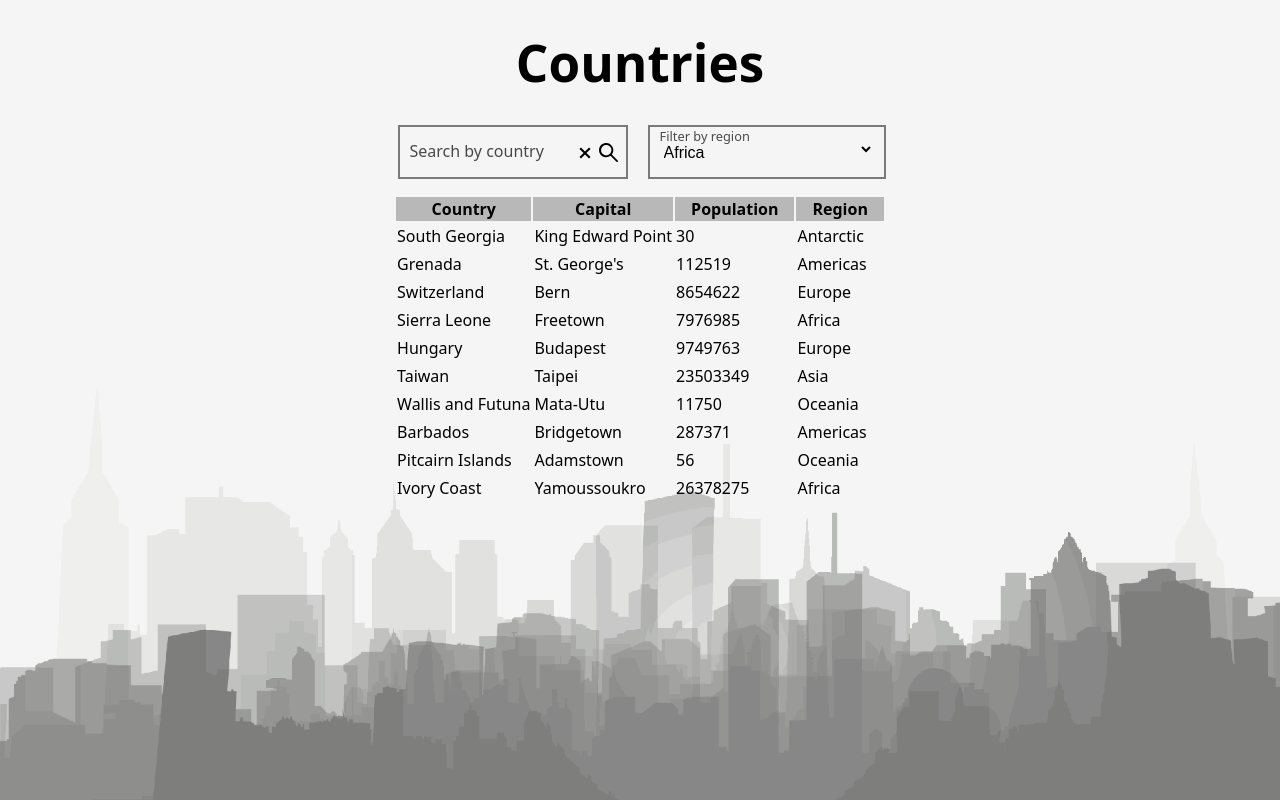
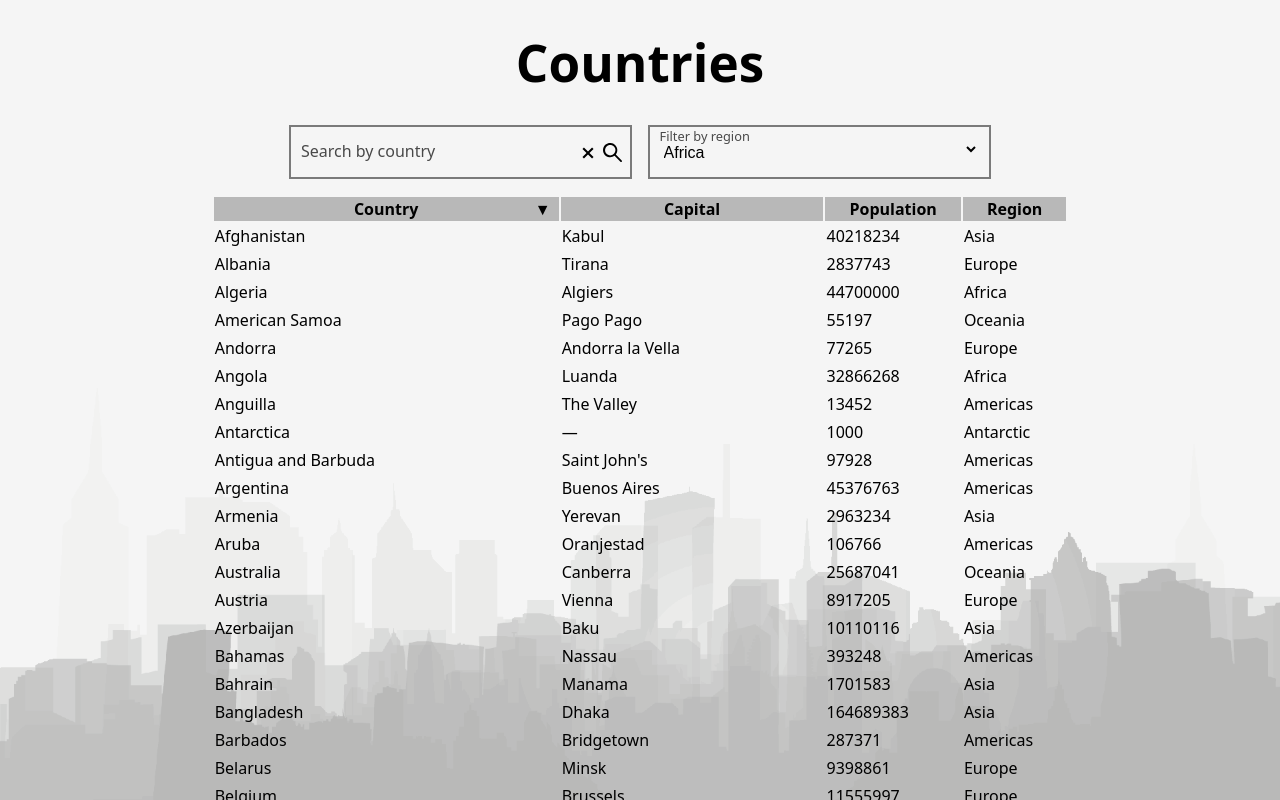
Before and after one commit to mrHoft/rs-react-app, a React (Vite) app: page / in a window 1280 px wide. Shown: the top 800 px of the page. Built offline with nearby package versions, Linux system fonts and the light colour scheme.

Commit message:
feat: sorting

```diff
--- a/src/api/types.ts
+++ b/src/api/types.ts
@@ -1,7 +1,7 @@
 export interface CountryInfo {
   altSpellings: string[];
   area: number;
-  capital: string[];
+  capital?: string[];
   capitalInfo: { latlng: number[] };
   car: { signs: string[]; side: 'left' | 'right' };
   continents: string[];
--- a/src/pages/home/country/country.tsx
+++ b/src/pages/home/country/country.tsx
@@ -4,7 +4,7 @@ export function CountryRow({ country }: { country: CountryInfo }) {
   return (
     <tr>
       <td>{country.name.common}</td>
-      <td>{country.capital.join(', ')}</td>
+      <td>{country.capital ? country.capital.join(', ') : '—'}</td>
       <td>{country.population}</td>
       <td>{country.region}</td>
     </tr>
--- a/src/pages/home/home.module.css
+++ b/src/pages/home/home.module.css
@@ -17,6 +17,15 @@
   background-color: var(--color30);
 }
 .table__header th {
-  padding: 0 1rem;
+  position: relative;
+  padding: 0 1.5rem;
   text-align: center;
+  cursor: pointer;
+  user-select: none;
 }
+
+.order {
+  position: absolute;
+  top: 0;
+  right: 0.5rem;
+}
--- a/src/pages/home/home.tsx
+++ b/src/pages/home/home.tsx
@@ -5,6 +5,8 @@ import Select from '~/ui/select/select';
 import { CountryRow } from './country/country';
 
 import styles from './home.module.css';
+
+type TSortingField = 'name' | 'population' | 'region' | 'capital' | null;
 
 function getCountryData() {
   return fetch('/countries.json')
@@ -14,10 +16,37 @@ function getCountryData() {
 
 export function PageHome() {
   const [countries, setCountries] = useState<CountryInfo[]>([]);
+  const [sorting, setSorting] = useState<{ field: TSortingField; order: number }>({ field: 'name', order: 1 });
+
+  const countriesSorted = countries.sort((a, b) => {
+    switch (sorting.field) {
+      case 'name':
+        return a.name.common > b.name.common ? sorting.order : -sorting.order;
+      case 'population':
+        return a.population > b.population ? sorting.order : -sorting.order;
+      case 'region':
+        return a.region > b.region ? sorting.order : -sorting.order;
+      case 'capital':
+        if (!a.capital || !b.capital) return 0;
+        return a.capital[0] > b.capital[0] ? sorting.order : -sorting.order;
+      default:
+        return 0;
+    }
+  });
 
   useEffect(() => {
     getCountryData().then(setCountries);
   }, []);
+
+  const getDirection = (field: string) => {
+    if (sorting.field === field) {
+      return <span className={styles.order}>{sorting.order === -1 ? '▲' : '▼'}</span>;
+    }
+    return null;
+  };
+
+  const handleSwitchSorting = (field: TSortingField) => () =>
+    setSorting(prev => ({ field, order: field === prev.field ? prev.order * -1 : prev.order }));
 
   return (
     <>
@@ -33,14 +62,14 @@ export function PageHome() {
       <table className={styles.table}>
         <thead className={styles.table__header}>
           <tr>
-            <th>Country</th>
-            <th>Capital</th>
-            <th>Population</th>
-            <th>Region</th>
+            <th onClick={handleSwitchSorting('name')}>Country {getDirection('name')}</th>
+            <th onClick={handleSwitchSorting('capital')}>Capital {getDirection('capital')}</th>
+            <th onClick={handleSwitchSorting('population')}>Population {getDirection('population')}</th>
+            <th onClick={handleSwitchSorting('region')}>Region {getDirection('region')}</th>
           </tr>
         </thead>
         <tbody>
-          {countries.slice(0, 10).map((country, i) => (
+          {countriesSorted.map((country, i) => (
             <CountryRow key={i} country={country} />
           ))}
         </tbody>
--- a/src/ui/backdop/backdop.module.css
+++ b/src/ui/backdop/backdop.module.css
@@ -8,6 +8,6 @@
   background-position: bottom;
   background-repeat: no-repeat;
   background-size: contain;
-  opacity: 0.5;
+  opacity: 0.25;
   z-index: 0;
 }
--- a/src/ui/search/search.module.css
+++ b/src/ui/search/search.module.css
@@ -1,9 +1,5 @@
 .search {
-  flex: 1 1 40%;
-  display: flex;
-  justify-content: center;
-  align-items: center;
-  column-gap: 0.5rem;
+  flex: 0 1 40%;
 }
 
 .search__field {
--- a/src/ui/select/select.module.css
+++ b/src/ui/select/select.module.css
@@ -1,7 +1,7 @@
 .select {
-  flex: 1 1 40%;
+  flex: 0 1 40%;
   position: relative;
-  min-width: 12em;
+  min-width: 12rem;
   box-sizing: border-box;
   padding: 0 0.6rem;
   border: 2px solid var(--color50);
```
